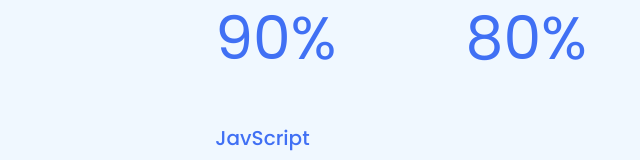
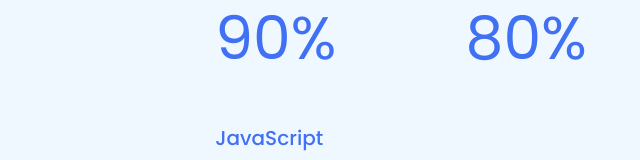
Before and after one commit to jaraiffat/protfolioiffat, a plain HTML site: page index.html in a window 1280 px wide. Shown: the part 1700-1860 px from the top of the page, 476-1116 px from the left. Drawn offline with Linux system fonts and the light colour scheme.

Commit message:
Update index.html

```diff
--- a/index.html
+++ b/index.html
@@ -95,7 +95,7 @@
          <div class="per">80%</div>
        </div>
        <div class="box">
-         <div class="topic">JavScript</div>
+         <div class="topic">JavaScript</div>
          <div class="per">70%</div>
        </div>
 
```
